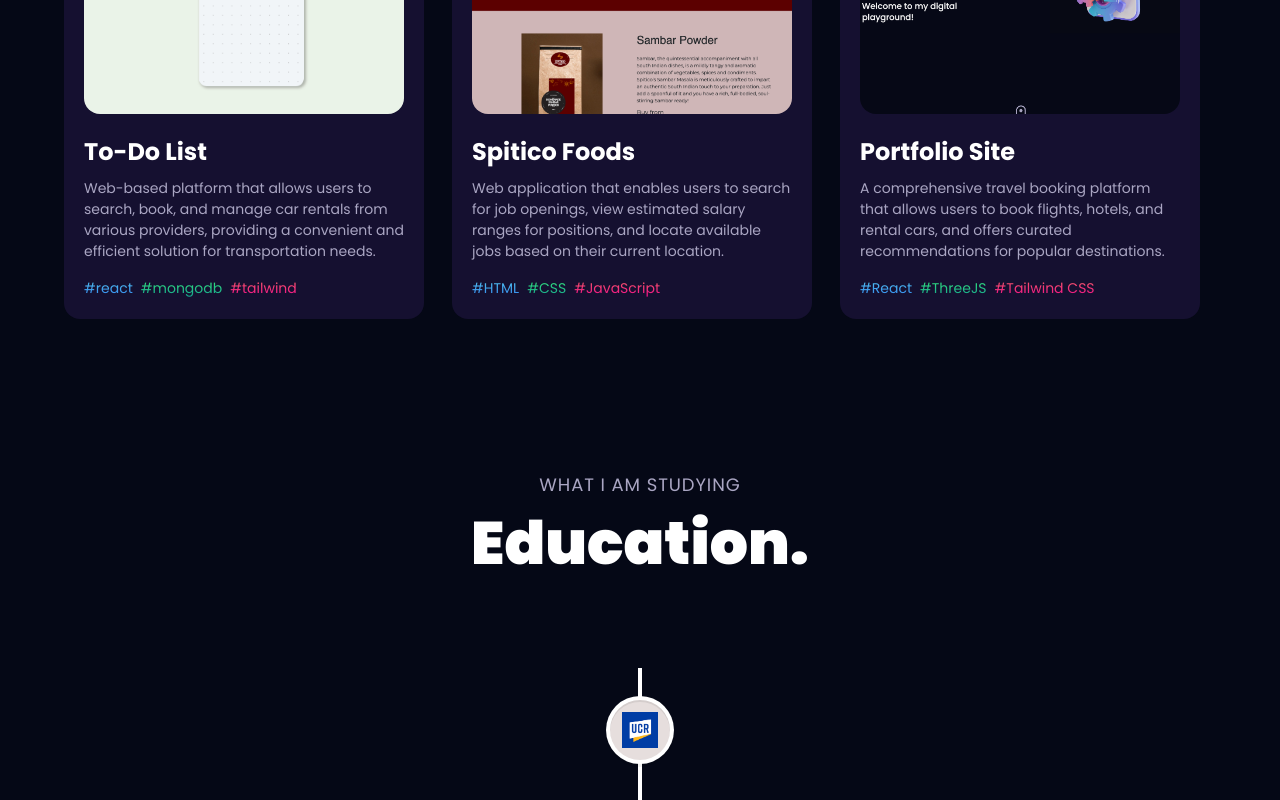
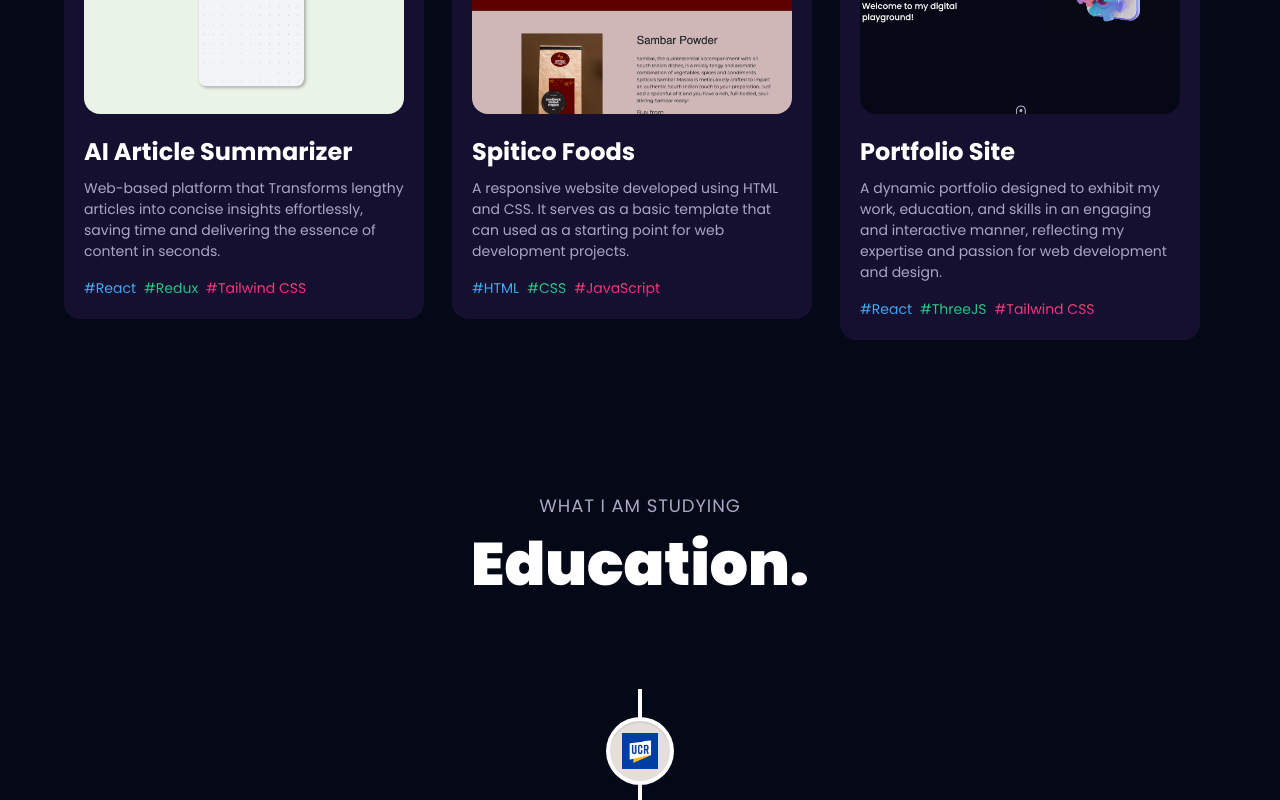
Before and after one commit to Akshay-Jayaram/myWebsite_One, a React (Vite) app: page / in a window 1280 px wide. Shown: the part 4040-4840 px from the top of the page. Built offline with nearby package versions, Linux system fonts and the light colour scheme.

Commit message:
Update index.js

```diff
--- a/src/constants/index.js
+++ b/src/constants/index.js
@@ -178,31 +178,31 @@
 
   const projects = [
     {
-      name: "To-Do List",
+      name: "AI Article Summarizer",
       description:
-        "Web-based platform that allows users to search, book, and manage car rentals from various providers, providing a convenient and efficient solution for transportation needs.",
+        "Web-based platform that Transforms lengthy articles into concise insights effortlessly, saving time and delivering the essence of content in seconds.",
       tags: [
         {
-          name: "react",
+          name: "React",
           color: "blue-text-gradient",
         },
         {
-          name: "mongodb",
+          name: "Redux",
           color: "green-text-gradient",
         },
         {
-          name: "tailwind",
+          name: "Tailwind CSS",
           color: "pink-text-gradient",
         },
       ],
       image: carrent,
-      source_code_link: "https://github.com/Akshay-Jayaram/to-do-list_React",
-      link: "https://akshay-jayaram.github.io/to-do-list_React/"
+      source_code_link: "https://github.com/Akshay-Jayaram/ai-article-summarizer",
+      link: "https://akshay-jayaram.github.io/ai-article-summarizer/"
     },
     {
       name: "Spitico Foods",
       description:
-        "Web application that enables users to search for job openings, view estimated salary ranges for positions, and locate available jobs based on their current location.",
+        "A responsive website developed using HTML and CSS. It serves as a basic template that can used as a starting point for web development projects.",
       tags: [
         {
           name: "HTML",
@@ -224,7 +224,7 @@
     {
       name: "Portfolio Site",
       description:
-        "A comprehensive travel booking platform that allows users to book flights, hotels, and rental cars, and offers curated recommendations for popular destinations.",
+        "A dynamic portfolio designed to exhibit my work, education, and skills in an engaging and interactive manner, reflecting my expertise and passion for web development and design.",
       tags: [
         {
           name: "React",
@@ -240,8 +240,8 @@
         },
       ],
       image: tripguide,
-      source_code_link: "https://github.com/",
-      link: ""
+      source_code_link: "https://github.com/Akshay-Jayaram/myWebsite_One",
+      link: "https://akshay-jayaram.github.io/myWebsite_One/"
     },
   ];
 
```
